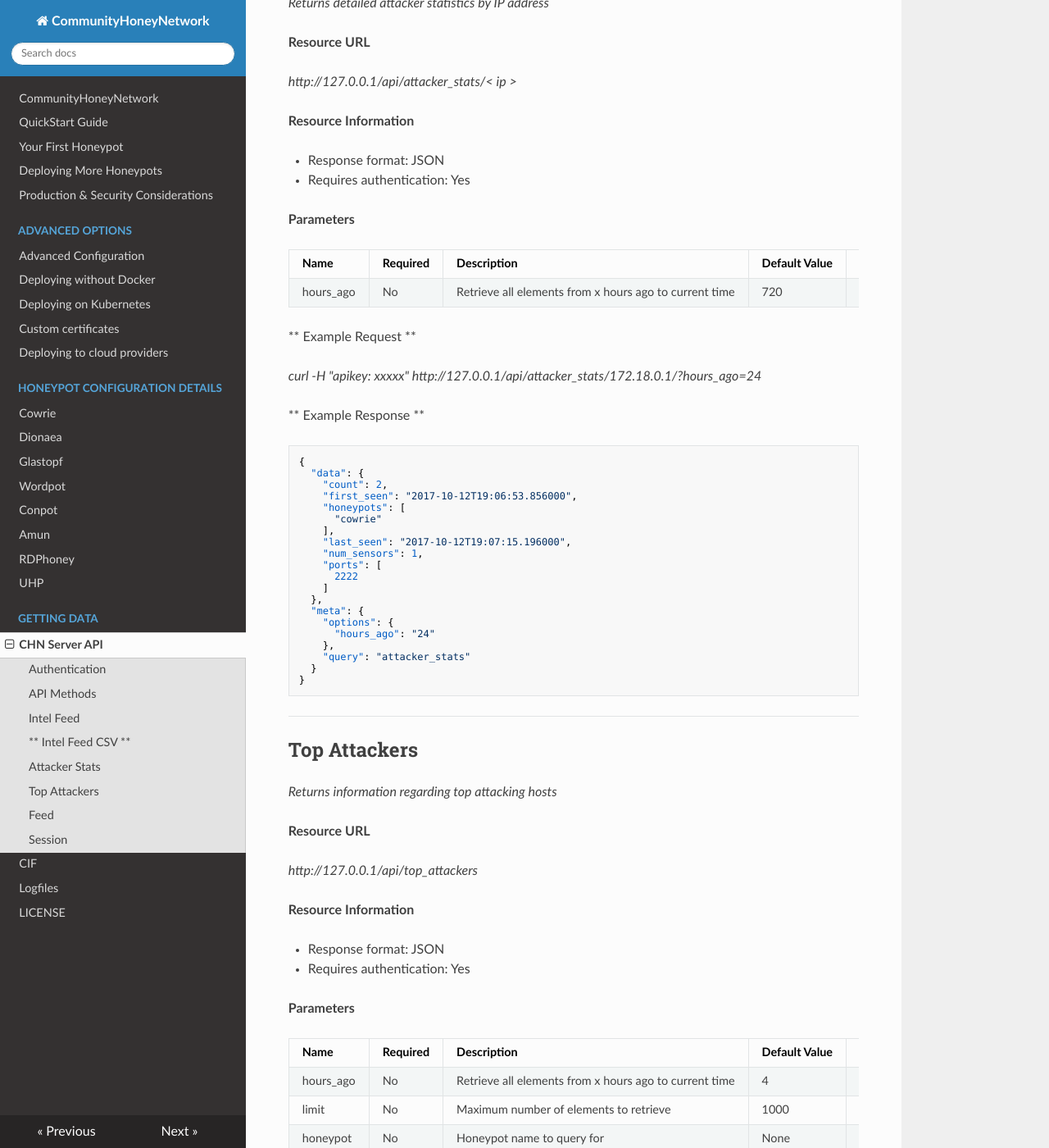
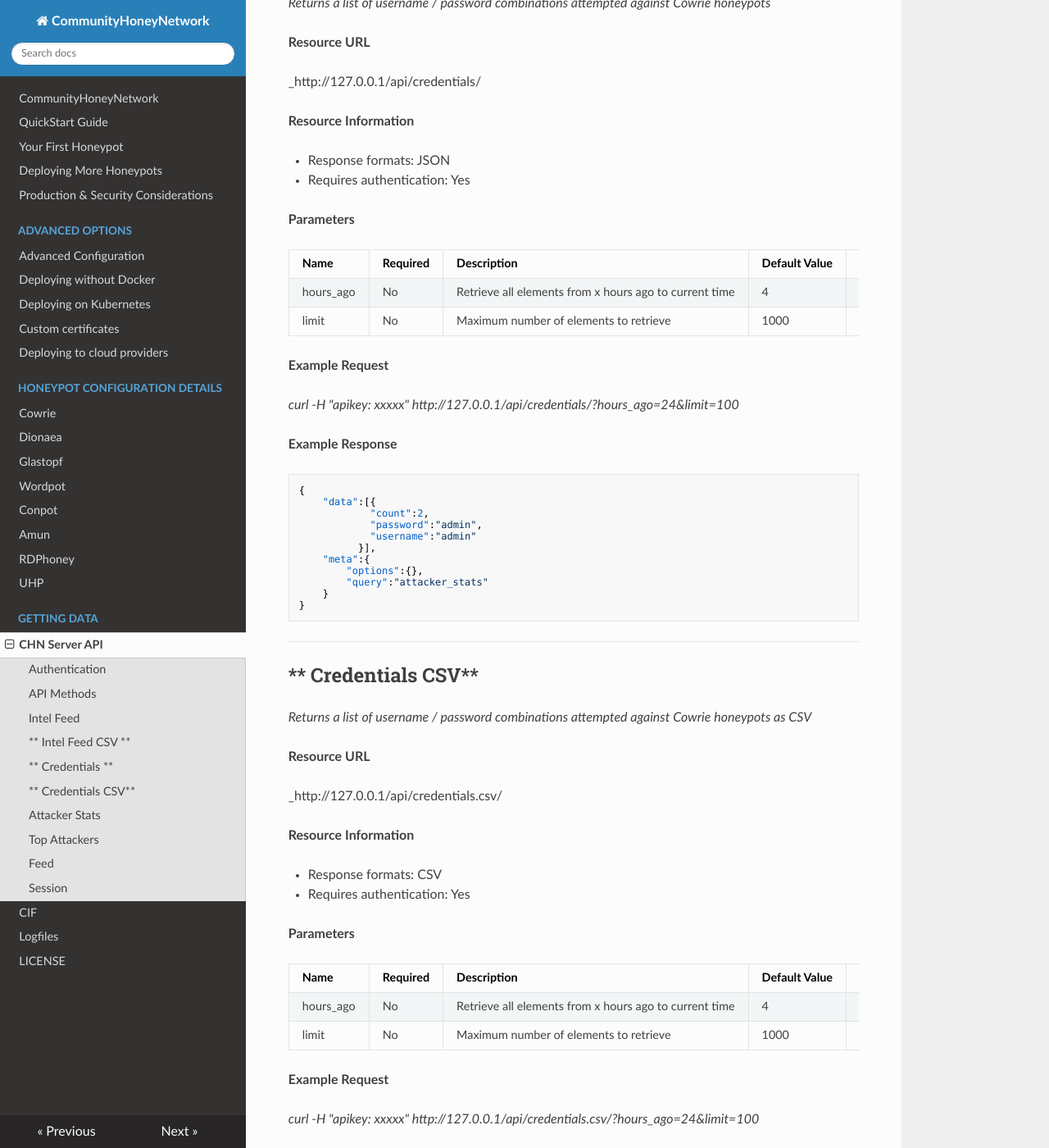
Before and after one commit to CommunityHoneyNetwork/chn-docs, an MkDocs documentation site: the page built from docs/serverapi.md, in a window 1280 px wide and 1400 px high, scrolled down 2386 px. Shown: the whole window at 82% size. Built offline with MkDocs 1.6.1, drawn with Linux system fonts in a browser that asks for light colours; nearby versions of some CDN libraries; old or Windows-style settings are respelled for this version of MkDocs; some of the changed text lies outside the part shown.

Commit message:
Adding documentation for credentials api call

````diff
--- a/docs/serverapi.md
+++ b/docs/serverapi.md
@@ -101,6 +101,84 @@ source_ip	count	tags
 172.18.0.1	2	cowrie,ssh,port-2222
 ```
 
+
+---
+
+** Credentials **
+---
+
+_Returns a list of username / password combinations attempted against Cowrie honeypots_
+
+**Resource URL**
+
+_http://127.0.0.1/api/credentials/
+
+**Resource Information**
+
+* Response formats: JSON
+* Requires authentication: Yes
+
+**Parameters**
+
+| Name      | Required | Description                                            | Default Value | Example                               |
+| --------- | -------- | ------------------------------------------------------ | ------------- | ------------------------------------- |
+| hours_ago | No       | Retrieve all elements from x hours ago to current time | 4             | 24                                    |
+| limit     | No       | Maximum number of elements to retrieve                 | 1000          | 100                                   |
+
+**Example Request**
+
+_curl -H "apikey: xxxxx" http://127.0.0.1/api/credentials/?hours_ago=24&limit=100_
+
+**Example Response**
+
+```
+{
+    "data":[{
+            "count":2,
+            "password":"admin",
+            "username":"admin"
+          }],
+    "meta":{
+        "options":{},
+        "query":"attacker_stats"
+    }
+}
+```
+
+
+---
+
+** Credentials CSV**
+---
+
+_Returns a list of username / password combinations attempted against Cowrie honeypots as CSV_
+
+**Resource URL**
+
+_http://127.0.0.1/api/credentials.csv/
+
+**Resource Information**
+
+* Response formats: CSV
+* Requires authentication: Yes
+
+**Parameters**
+
+| Name      | Required | Description                                            | Default Value | Example                               |
+| --------- | -------- | ------------------------------------------------------ | ------------- | ------------------------------------- |
+| hours_ago | No       | Retrieve all elements from x hours ago to current time | 4             | 24                                    |
+| limit     | No       | Maximum number of elements to retrieve                 | 1000          | 100                                   |
+
+**Example Request**
+
+_curl -H "apikey: xxxxx" http://127.0.0.1/api/credentials.csv/?hours_ago=24&limit=100_
+
+**Example Response**
+
+```
+username	password	count
+admin	admin	2
+```
 
 ---
 
````
